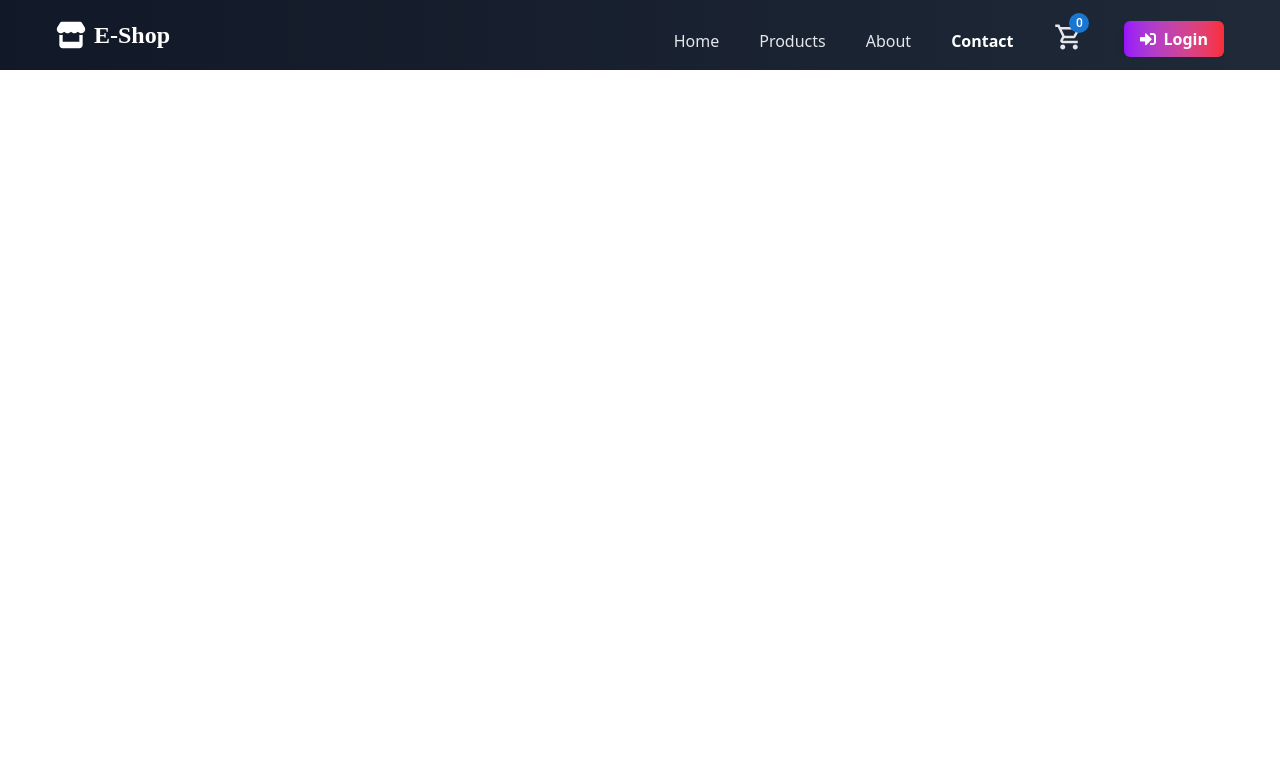
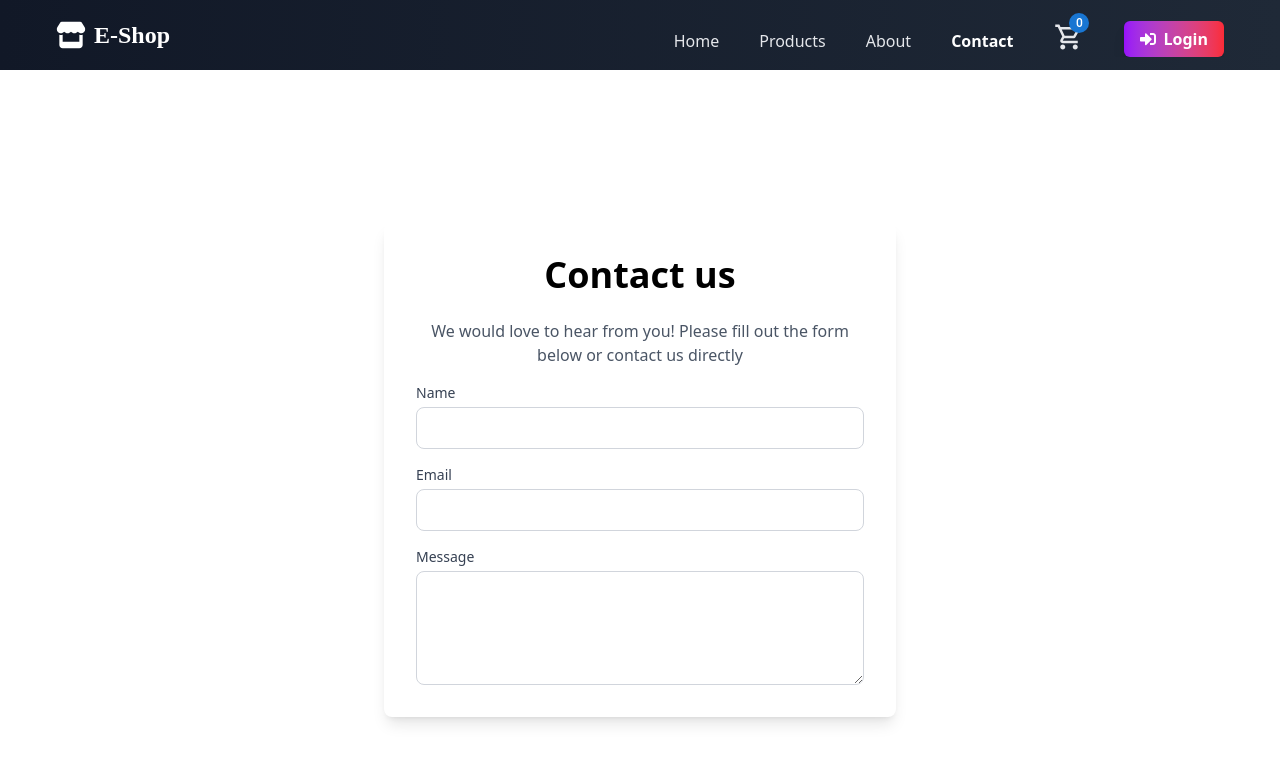
Before and after one commit to harsh4823/E-Commerce, a React (Vite) app in the folder frontend/: page /contact in a window 1280 px wide. Shown: the top 762 px of the page. Built offline with nearby package versions, Linux system fonts and the light colour scheme.

Commit message:
Contact web page added

```diff
--- a/frontend/package.json
+++ b/frontend/package.json
@@ -36,6 +36,6 @@
     "eslint-plugin-react-hooks": "^5.2.0",
     "eslint-plugin-react-refresh": "^0.4.20",
     "globals": "^16.2.0",
-    "vite": "^7.0.0"
+    "vite": "^7.0.6"
   }
 }
--- a/frontend/src/App.jsx
+++ b/frontend/src/App.jsx
@@ -3,6 +3,7 @@
 import Home from "./Components/Home/Home.jsx";
 import NavBar from "./Components/Shared/NavBar.jsx";
 import About from "./Components/About.jsx";
+import Contact from "./Components/Contact.jsx";
 
 function App() {
 
@@ -14,6 +15,7 @@
                   <Route path={'/'} element={<Home/>}/>
                   <Route path={'/products'} element={<Products/>}/>
                   <Route path={'/about'} element={<About/>}/>
+                  <Route path={'/contact'} element={<Contact/>}/>
               </Routes>
           </Router>
         </div>
--- /dev/null
+++ b/frontend/src/Components/Contact.jsx
@@ -0,0 +1,52 @@
+import { FaEnvelope, FaMapMarkedAlt, FaPhone } from "react-icons/fa";
+
+const Contact = () => {
+    return(
+        <div
+            className="flex flex-col items-center justify-center min-h-screen py-12 bg-cover bg-center"
+            style={{backgroundImage: "url('')"}}>
+
+            <div className="bg-white shadow-lg rounded-lg p-8 w-full max-w-lg">
+                <h1 className="text-4xl font-bold text-center mb-6">Contact us</h1>
+                <p className="text-gray-600 text-center mb-4">
+                    We would love to hear from you! Please fill out the form below or contact us directly
+                </p>
+
+                <form className="space-y-4">
+                    <div>
+                        <label className="block text-sm font-medium text-gray-700">
+                            Name
+                        </label>
+                        <input
+                            type="text"
+                            required
+                            className="mt-1 block w-full border border-gray-300 rounded-lg p-2 focus:outline-hidden focus:ring-2 focus: ring-blue-500"/>
+                    </div>
+
+
+                    <div>
+                        <label className="block text-sm font-medium text-gray-700">
+                            Email
+                        </label>
+                        <input
+                            type="email"
+                            required
+                            className="mt-1 block w-full border border-gray-300 rounded-lg p-2 focus:outline-hidden focus:ring-2 focus: ring-blue-500"/>
+                    </div>
+
+                    <div>
+                        <label className="block text-sm font-medium text-gray-700">
+                            Message
+                        </label>
+                        <textarea
+                            rows="4"
+                            required
+                            className="mt-1 block w-full border border-gray-300 rounded-lg p-2 focus:outline-hidden focus:ring-2 focus: ring-blue-500"/>
+                    </div>
+                    </form>
+                    </div>
+                </div>
+    );
+}
+
+export default Contact;
```
Also changed, not shown: 1 other file (tests, documents, lock files or other folders).
